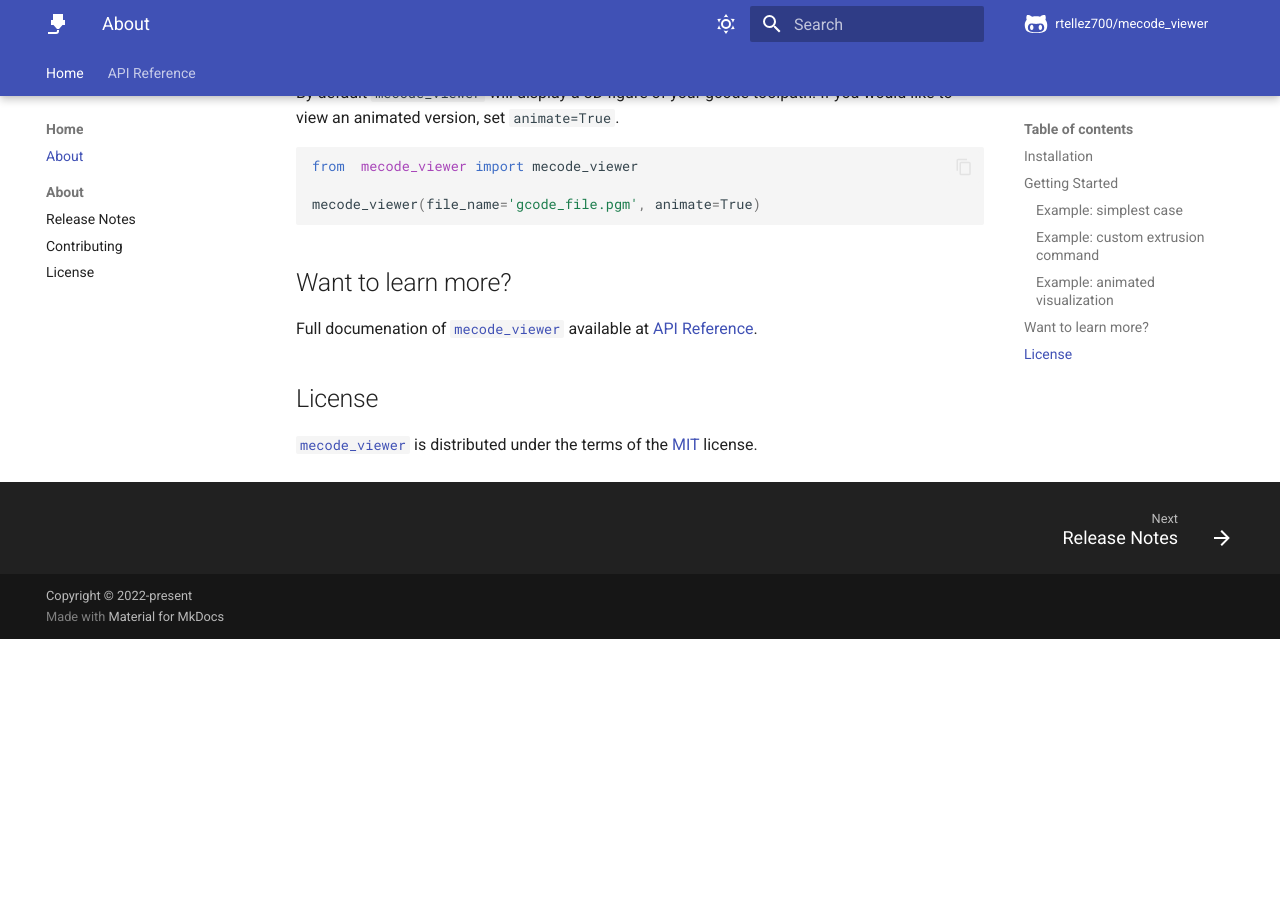
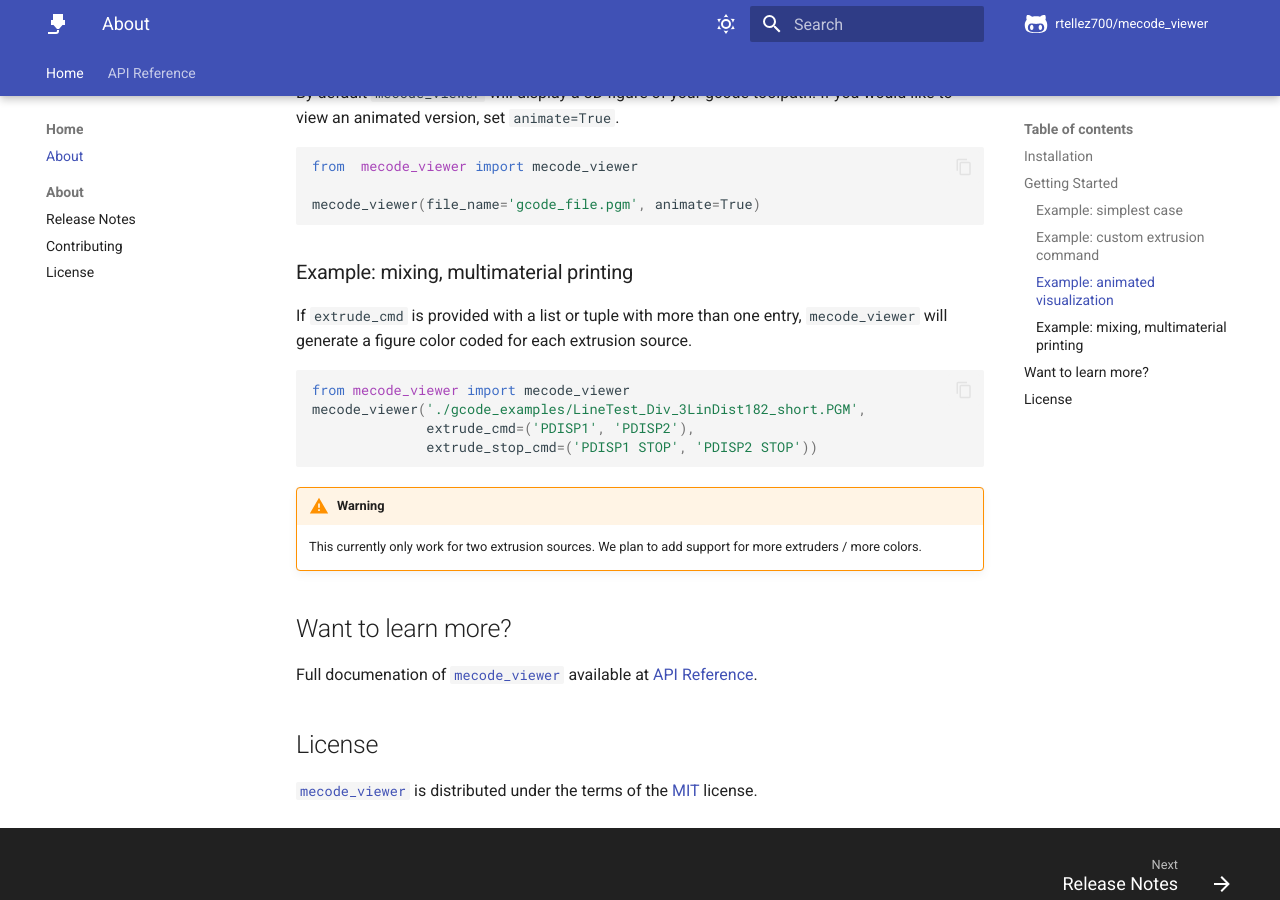
Before and after one commit to rtellez700/mecode_viewer, an MkDocs documentation site: the page built from docs/index.md, in a window 1280 px wide and 900 px high, scrolled down 985 px. Built offline with MkDocs 1.6.1 and Material for MkDocs 9.7.7, drawn with Linux system fonts in a browser that asks for light colours; comment, search, counter and statistics services are not loaded; the version menu is left out; before the commit the page ends 1624 px from its top, so only the background shows below that.

Commit message:
update docs

````diff
--- a/docs/index.md
+++ b/docs/index.md
@@ -39,6 +39,19 @@ from  mecode_viewer import mecode_viewer
 mecode_viewer(file_name='gcode_file.pgm', animate=True)
 ```
 
+### Example: mixing, multimaterial printing
+If `extrude_cmd` is provided with a list or tuple with more than one entry, `mecode_viewer` will generate a figure color coded for each extrusion source.
+```python
+from mecode_viewer import mecode_viewer
+mecode_viewer('./gcode_examples/LineTest_Div_3LinDist182_short.PGM',
+              extrude_cmd=('PDISP1', 'PDISP2'),
+              extrude_stop_cmd=('PDISP1 STOP', 'PDISP2 STOP'))
+```
+
+!!! warning
+
+    This currently only work for two extrusion sources. We plan to add support for more extruders / more colors.
+
 ## Want to learn more?
 
 Full documenation of [`mecode_viewer`](#) available at [API Reference](api.md).
--- a/mecode_viewer/__init__.py
+++ b/mecode_viewer/__init__.py
@@ -2,6 +2,6 @@
 
 __author__ = """Rodrigo Telles"""
 __email__ = 'rtelles@g.harvard.edu'
-__version__ = '0.2.8'
+__version__ = '0.2.9'
 
 from .mecode_viewer import *
````
